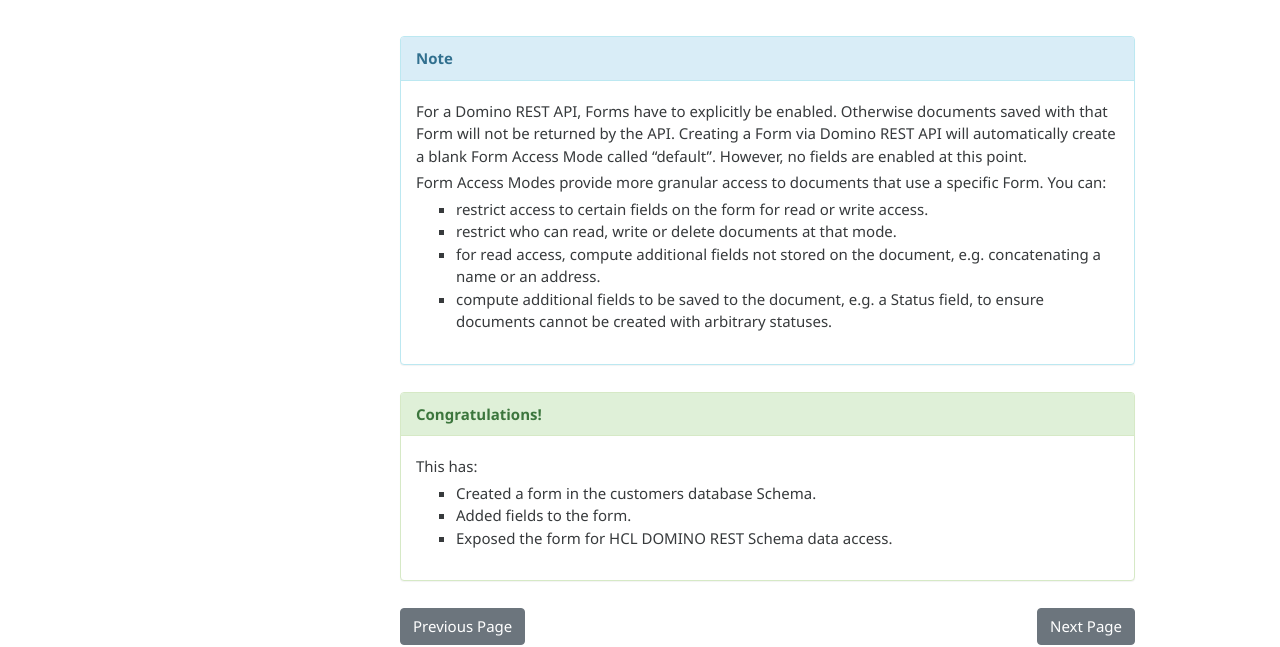
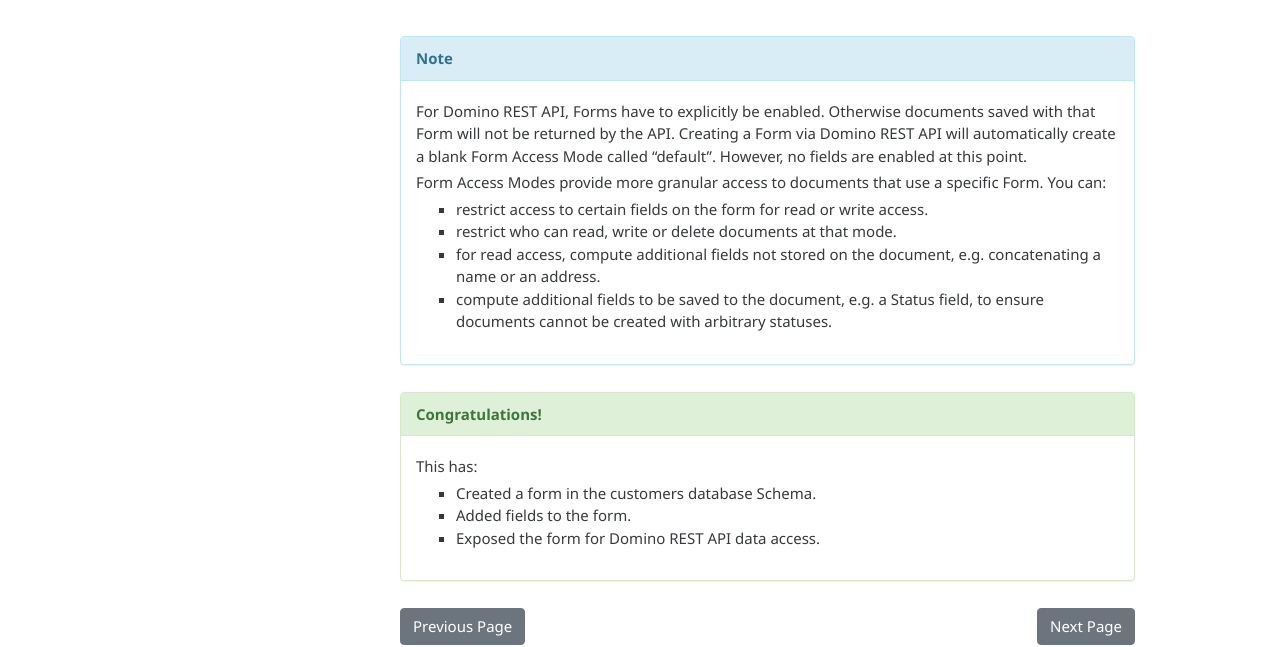
Before and after one commit to HCL-TECH-SOFTWARE/domino-keep-tutorials, a Jekyll site: the page built from pages/domino-new/setup/create-customer-form.md, in a window 1280 px wide. Shown: the part 528-1175 px from the top of the page. Built offline with Jekyll 4.4.1, drawn with Linux system fonts in a browser that asks for light colours.

Commit message:
Update create-customer-form.md

```diff
--- a/pages/domino-new/setup/create-customer-form.md
+++ b/pages/domino-new/setup/create-customer-form.md
@@ -90,7 +90,7 @@
 {: .panel-heading}
 <div class="panel-body">
 
-For a Domino REST API, Forms have to explicitly be enabled. Otherwise documents saved with that Form will not be returned by the API. Creating a Form via Domino REST API will automatically create a blank Form Access Mode called "default". However, no fields are enabled at this point.
+For Domino REST API, Forms have to explicitly be enabled. Otherwise documents saved with that Form will not be returned by the API. Creating a Form via Domino REST API will automatically create a blank Form Access Mode called "default". However, no fields are enabled at this point.
 
 Form Access Modes provide more granular access to documents that use a specific Form. You can:
 
@@ -111,7 +111,7 @@
 
 - Created a form in the customers database Schema.
 - Added fields to the form.
-- Exposed the form for HCL DOMINO REST Schema data access.
+- Exposed the form for Domino REST API data access.
 
 </div>
 </div>
```
